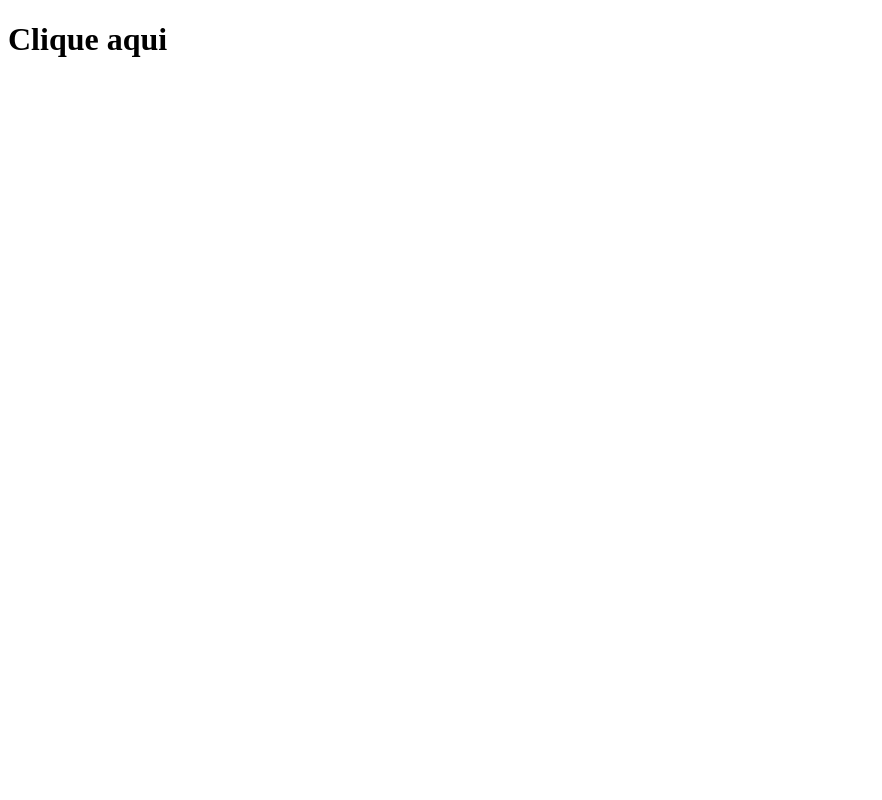
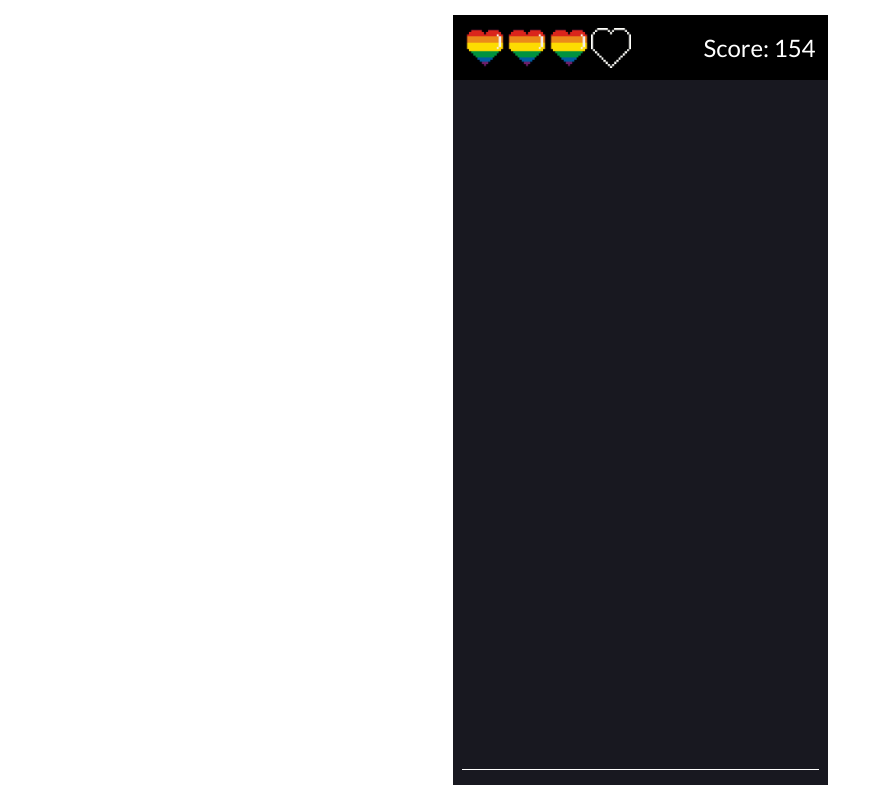
Before and after one commit to mateuskuritza/FruitAlien, a website built with webpack: page public/index.html in a window 1280 px wide. Shown: the whole page, without its empty margins (0-882 px from the left). Built offline with nearby package versions, Linux system fonts and the light colour scheme.

Commit message:
base layout done

```diff
--- a/public/index.html
+++ b/public/index.html
@@ -4,10 +4,23 @@
     <meta charset="UTF-8">
     <meta http-equiv="X-UA-Compatible" content="IE=edge">
     <meta name="viewport" content="width=device-width, initial-scale=1.0">
+    <link rel="stylesheet" href="styles.css" />
     <title>BananaGame</title>
 </head>
 <body>
-    <h1 id="teste"> Clique aqui </h1>
+    <div id="app">
+        <div id="infos">
+            <div id="lifes">
+                <img alt="life heart" src="images/heart.png"/>
+                <img alt="life heart" src="images/heart.png"/>
+                <img alt="life heart" src="images/heart.png"/>
+                <img alt="life heart" src="images/heart-empty.png"/>
+            </div>
+            <p id="score">Score: 154</p>
+        </div>
+        <canvas id="canvas"></canvas>
+        <div id="walk-line"></div>
+    </div>
     <script src="bundle.js"></script>
 </body>
 </html>
--- /dev/null
+++ b/public/styles.css
@@ -0,0 +1,63 @@
+@import url('https://fonts.googleapis.com/css2?family=Lato&display=swap');
+
+* {
+    margin: 0;
+    padding: 0;
+    box-sizing: border-box;
+}
+
+#app{
+    margin: 15px auto;
+    width: 375px;
+    height: 812px;
+    max-height: calc(100vh - 95px);
+    font-family: 'Lato', sans-serif;
+    position: relative;
+}
+
+#infos{
+    width: 100%;
+    height: 65px;
+    background-color: #000000;
+    display: flex;
+    align-items: center;
+    justify-content: space-between;
+    padding: 12px;
+}
+
+#lifes{
+    display: flex;
+    align-items: center;
+}
+
+#lifes img{
+    width: 40px;
+    height: 40px;
+    margin-right: 2px;
+}
+
+#score{
+    font-style: normal;
+    font-weight: normal;
+    font-size: 24px;
+    line-height: 29px;
+    display: flex;
+    align-items: center;
+    text-align: center;
+    color: #FFFFFF;
+}
+
+#canvas{
+    background-color: #181820;
+    width: 100%;
+    height: 100%;
+}
+
+#walk-line{
+    position: absolute;
+    width: 357px;
+    height: 1px;
+    left: 9px;
+    bottom: -50px;
+    background: #FFFFFF;
+}
```
Also changed, not shown: public/images/alien.png (added), public/images/banana.png (added), public/images/heart-empty.png (added), public/images/heart.png (added), public/images/orange.png (added), public/images/red-apple.png (added), public/images/strawberry.png (added), public/images/watermelon.png (added).
